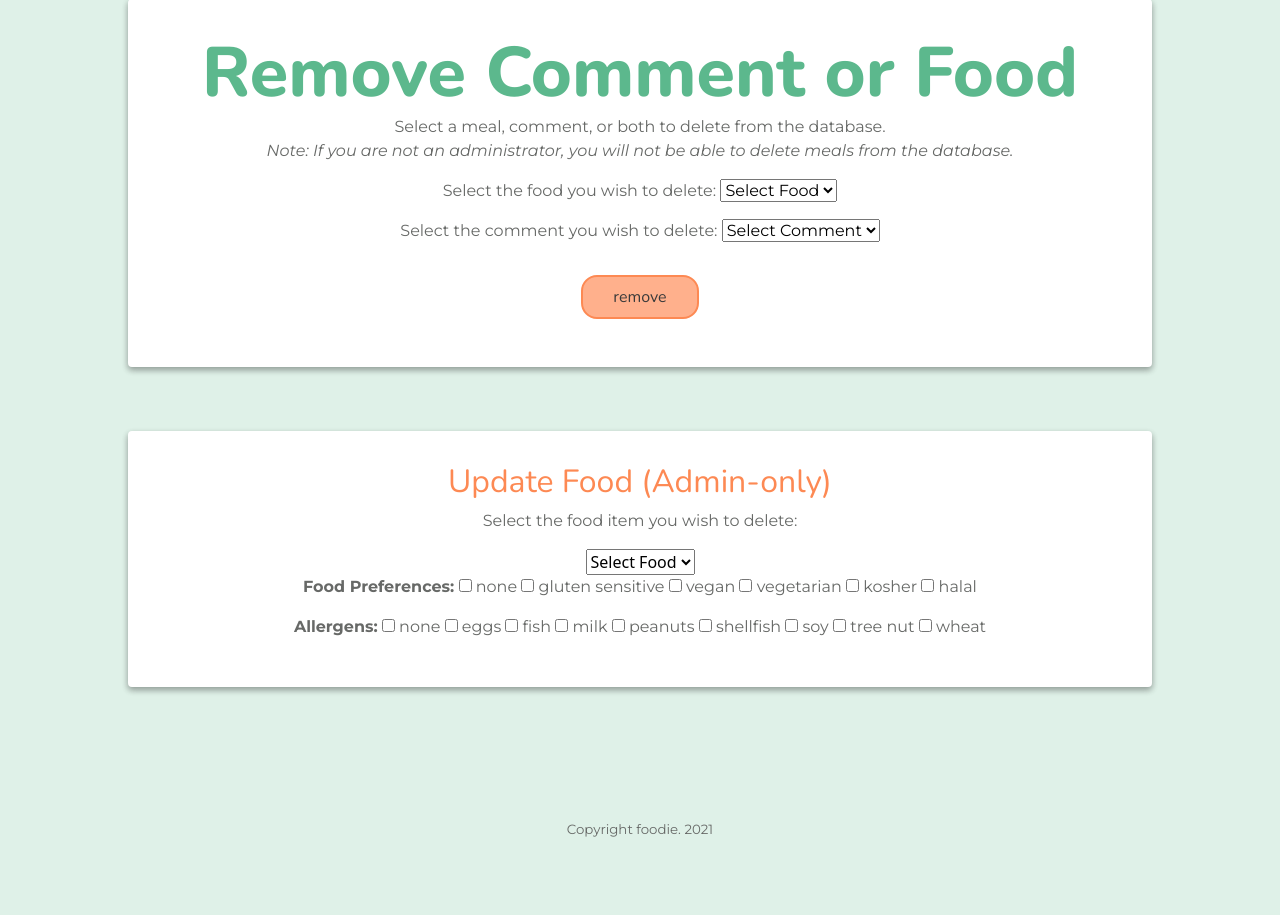
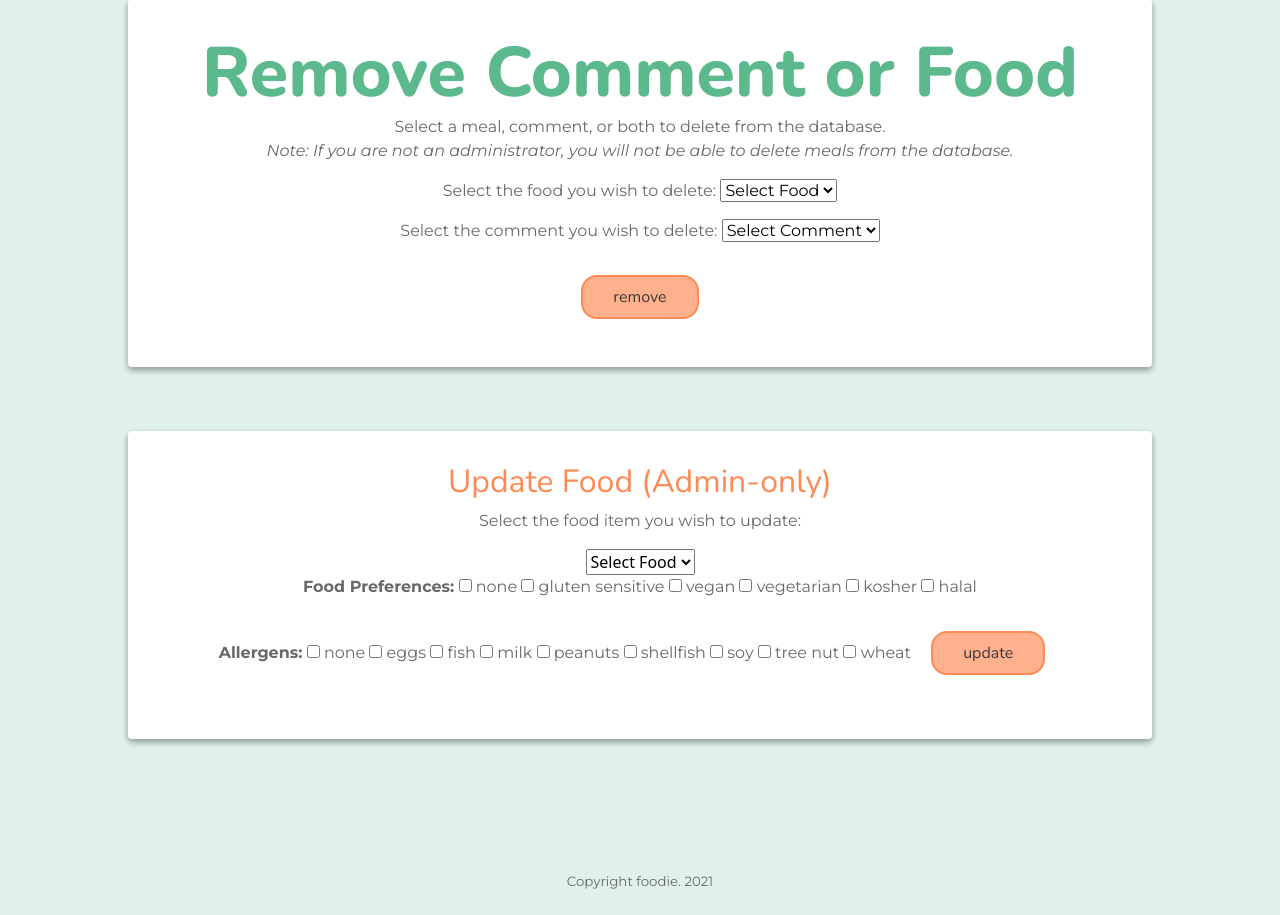
Before and after one commit to fangwenxia/foodie, a Flask app: template templates/delete.html in a window 1280 px wide. Shown: the part 135-1050 px from the top of the page. Run offline with Flask 2, Linux system fonts and the light colour scheme; the template is opened without the code that fills it, so the values that code supplies are empty.

Commit message:
pls work 2: the sql

```diff
--- a/app.py
+++ b/app.py
@@ -612,10 +612,19 @@ def delete():
             if comment_entered != "none":
                 entry.delete_comment(conn,username,comment_entered)
                 flash('Your comment was successfully deleted from the foodie database')
-            return redirect('/')
+            return redirect(url_for('/'))
     except:
         flash("Please login before accessing the delete food page")
         return redirect(url_for('user_login'))
+
+@app.route('/adminFoodUpdate/', methods=["POST"])
+def adminFoodUpdate():
+    #add stuff here and redirect??
+    if request.method == "POST":
+        food_preferences = request.form.getlist('preferences')
+        food_allergens = request.form.getlist('allergens')
+        food_id = request.form.get('update')
+        redirect(url_for('update',food_id))
 
 
 
--- a/templates/delete.html
+++ b/templates/delete.html
@@ -38,8 +38,8 @@
 
 <div class="card addfood">
     <h2>Update Food (Admin-only)</h2>
-    <form method="post" action="">
-        <p>Select the food item you wish to delete:</p>
+    <form method="post" action="{{url_for('adminFoodUpdate')}}">
+        <p>Select the food item you wish to update:</p>
             <select name="food-update">
                 <option value="none">Select Food</option>
                 {% for food in allfoods %}
@@ -96,6 +96,7 @@
 
             <input type="checkbox" value="wheat" id="wheat" name="allergens">
             <label for="wheat">wheat</label>
+            <input type="submit" name="submit" class="button" value="update">
         </p>
 
 </div>
```
